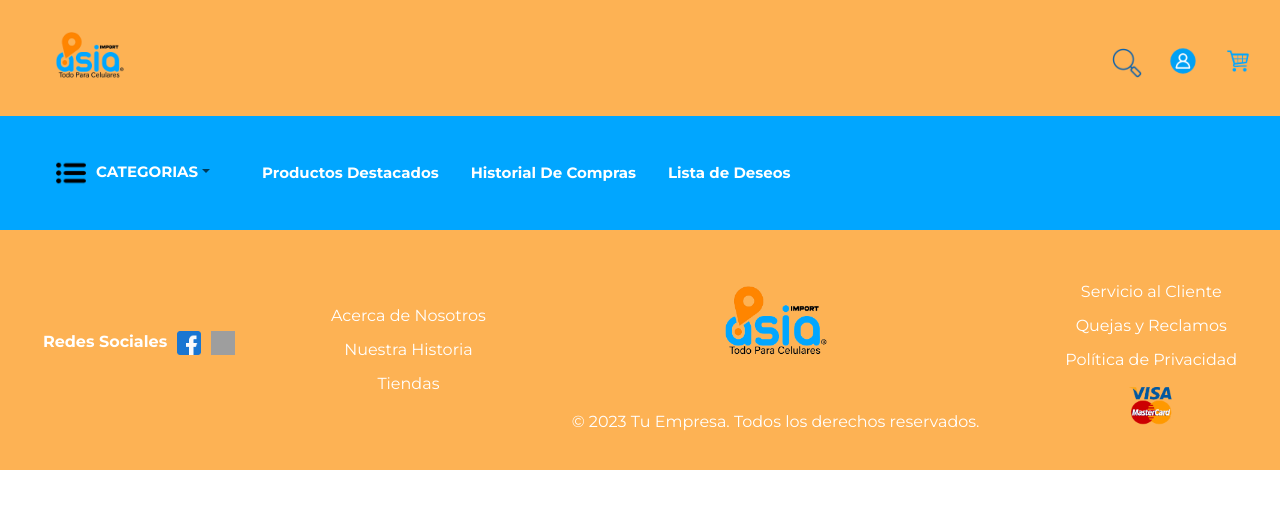
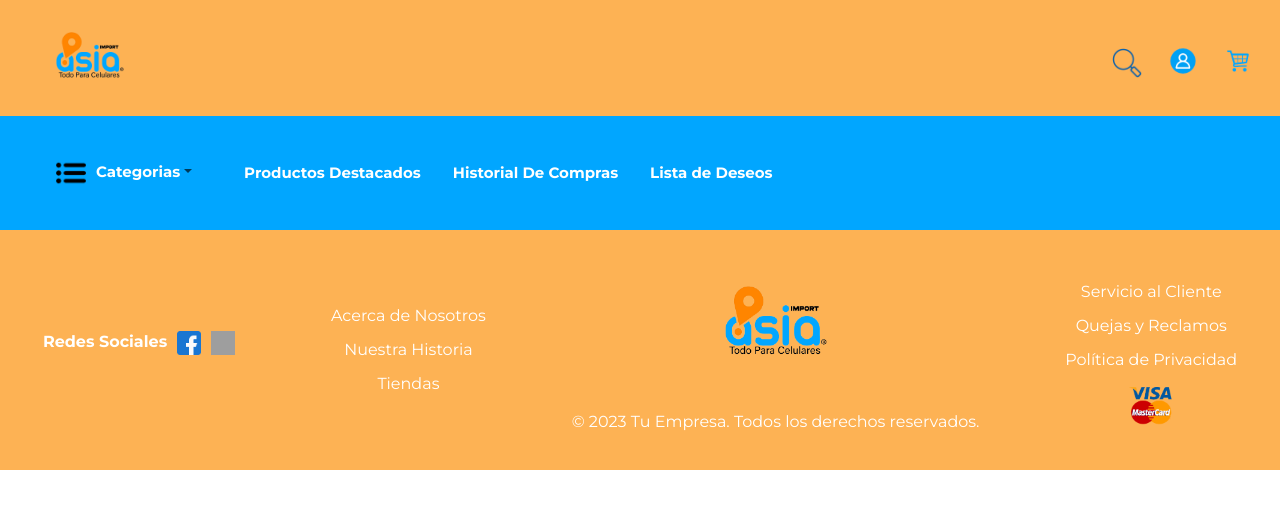
Before and after one commit to jairoaguilarts/AsiaImport, a React (Create React App) app: page / in a window 1280 px wide. Shown: the top 508 px of the page. Built offline with nearby package versions, Linux system fonts and the light colour scheme; grey boxes are pictures that could not be loaded; a web font is replaced by a local one.

Commit message:
Terminando de modificar

```diff
--- a/src/components/Navibar.js
+++ b/src/components/Navibar.js
@@ -69,8 +69,6 @@ const Navibar = () => {
         <div className="icon-lupa-container">
           <button className="icon-button" onClick={toggleSearch}>
             <img src={searchIcon} alt="Buscar" className="icon" />
-
-
           </button>
         </div>
 
@@ -102,7 +100,6 @@ const Navibar = () => {
 
         {/* Contenedor para los íconos de usuario y carrito */}
         <div className="icon-container">
-
           <button className="icon-button" onClick={() => console.log('User icon clicked')}>
             <img src={userIcon} alt="User" className="icon" />
             <p>Iniciar Sesion</p>
@@ -139,14 +136,13 @@ const Navibar = () => {
             <Navbar.Collapse id="navbar-dark-example">
               <Nav>
                 <button className="btnCategorias" onClick={toggleDropdown}>
-
                   <NavDropdown
                     className='botonAdicional '
                     id="nav-dropdown-categorias"
                     title={
                       <span style={{ color: "white" }}>
                         <img src={menuIcon} alt='Categ' className='icon' />
-                        CATEGORIAS
+                        Categorias
                       </span>
                     }
                   >
```
